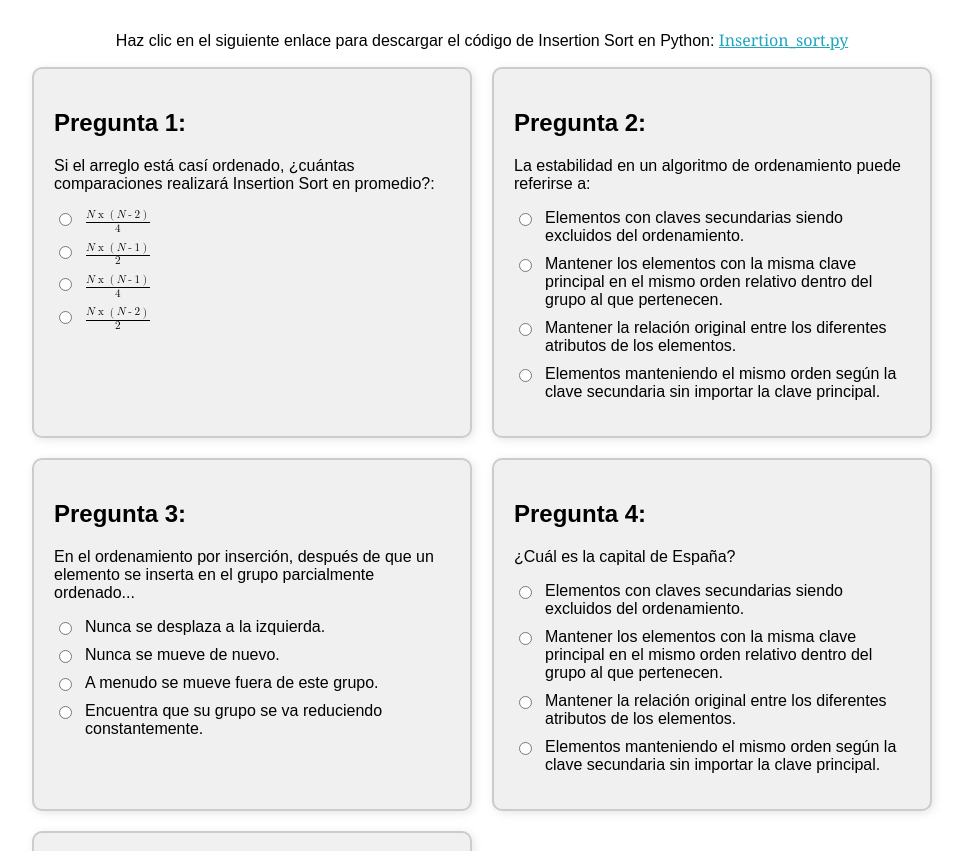
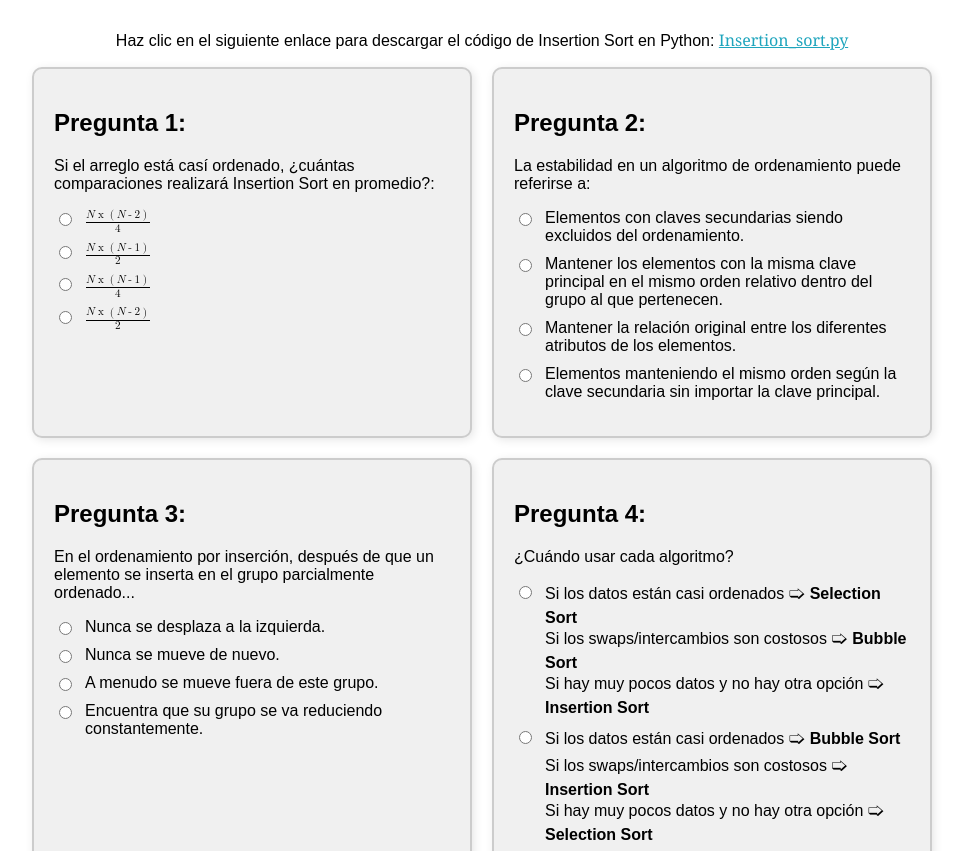
Before and after one commit to FerMelero/InsertionSortTrabajo, a plain HTML site: page index.html in a window 1280 px wide. Shown: the part 79-930 px from the top of the page, without its empty margins (158-1123 px from the left). Drawn offline with Linux system fonts and the light colour scheme.

Commit message:
Add files via upload
Actualización de contenidos.

```diff
--- a/index.html
+++ b/index.html
@@ -183,28 +183,40 @@
         <!-- Pregunta 4 -->
         <div class="question-container">
             <h2>Pregunta 4:</h2>
-            <p>¿Cuál es la capital de España?</p>
+            <p>¿Cuándo usar cada algoritmo?</p>
             <button id="infoBtn4" class="info-btn" style="display: none;" onclick="toggleInfo(4)">Explicación</button>
-            <p id="info4" style="display: none;">Madrid es la capital de España desde 1561.</p>
+            <p id="info4" style="display: none;">
+                Si los datos están <strong>casi ordenados</strong>, es mejor usar <strong>Insertion Sort</strong>, ya que se adapta bien a este tipo de listas.
+                Si los <strong>intercambios</strong> son <strong>costosos</strong>, lo más adecuado es usar <strong>Selection Sort</strong>, porque minimiza el número de swaps.
+                En casos donde hay <strong>pocos datos</strong> y <strong>no hay otras opciones</strong> viables, <strong>Bubble Sort</strong> puede ser una opción, aunque no es eficiente.
+            </p>
             <form id="quizForm4">
+
                 <div>
                     <input type="radio" name="respuesta4" value="p4_1" id="p4_1">
-                    <label for="p4_1">Elementos con claves secundarias siendo excluidos del ordenamiento.</label>
+                    <label for="p4_1">
+                        Si los datos están casi ordenados 🢡 <strong>Selection Sort</strong><br>
+                        Si los swaps/intercambios son costosos 🢡 <strong>Bubble Sort</strong><br>
+                        Si hay muy pocos datos y no hay otra opción 🢡 <strong>Insertion Sort</strong><br>
+                        </label>
                 </div>
 
                 <div>
                     <input type="radio" name="respuesta4" value="p4_2" id="p4_2">
-                    <label for="p4_2">Mantener los elementos con la misma clave principal en el mismo orden relativo dentro del grupo al que pertenecen.</label>
+                    <label for="p4_2">
+                        Si los datos están casi ordenados 🢡 <strong>Bubble Sort</strong><br>
+                        Si los swaps/intercambios son costosos 🢡 <strong>Insertion Sort</strong><br>
+                        Si hay muy pocos datos y no hay otra opción 🢡 <strong>Selection Sort</strong><br>
+                        </label>
                 </div>
 
                 <div>
                     <input type="radio" name="respuesta4" value="p4_3" id="p4_3">
-                    <label for="p4_3">Mantener la relación original entre los diferentes atributos de los elementos.</label>
-                </div>
-
-                <div>
-                    <input type="radio" name="respuesta4" value="p4_4" id="p4_4">
-                    <label for="p4_4">Elementos manteniendo el mismo orden según la clave secundaria sin importar la clave principal.</label>
+                    <label for="p4_3">
+                        Si los datos están casi ordenados 🢡 <strong>Insertion Sort</strong><br>
+                        Si los swaps/intercambios son costosos 🢡 <strong>Selection Sort</strong><br>
+                        Si hay muy pocos datos y no hay otra opción 🢡 <strong>Bubble Sort</strong><br>
+                        </label>
                 </div>
             </form>
             <div id="resultado4" class="resultado"></div>
--- a/main.js
+++ b/main.js
@@ -3,7 +3,7 @@ function verificarRespuestas() {
         "respuesta1": "p1_3",
         "respuesta2": "p2_2",
         "respuesta3": "p3_1",
-        "respuesta4": "p4_2",
+        "respuesta4": "p4_3",
         "respuesta5": "p5_2"
     };
 
--- a/styles.css
+++ b/styles.css
@@ -120,6 +120,9 @@ footer {
 
 }
 
+
+
+
 .resultado {
     text-align: center; /* Centra el texto */
     font-weight: bold;
```
